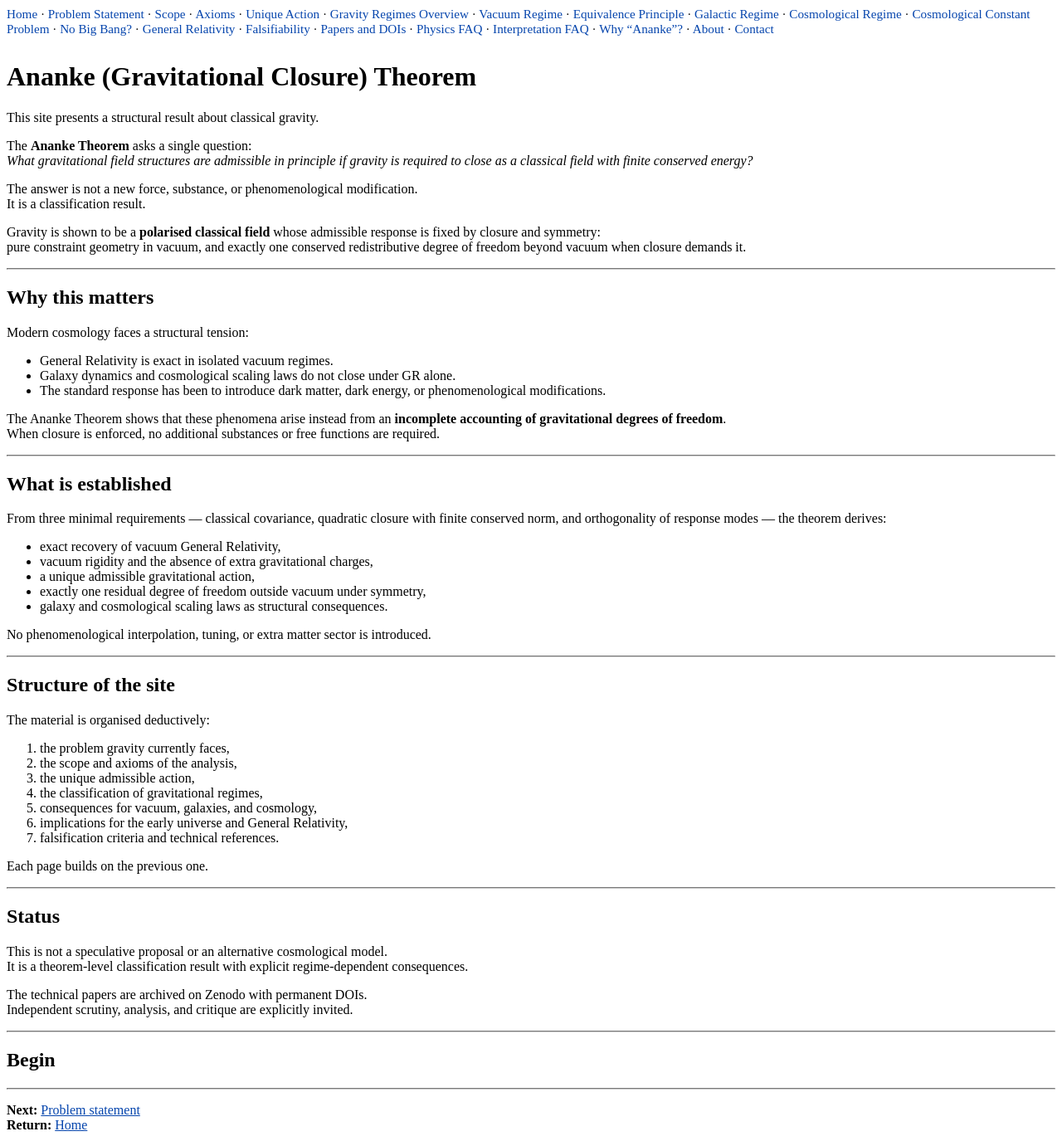
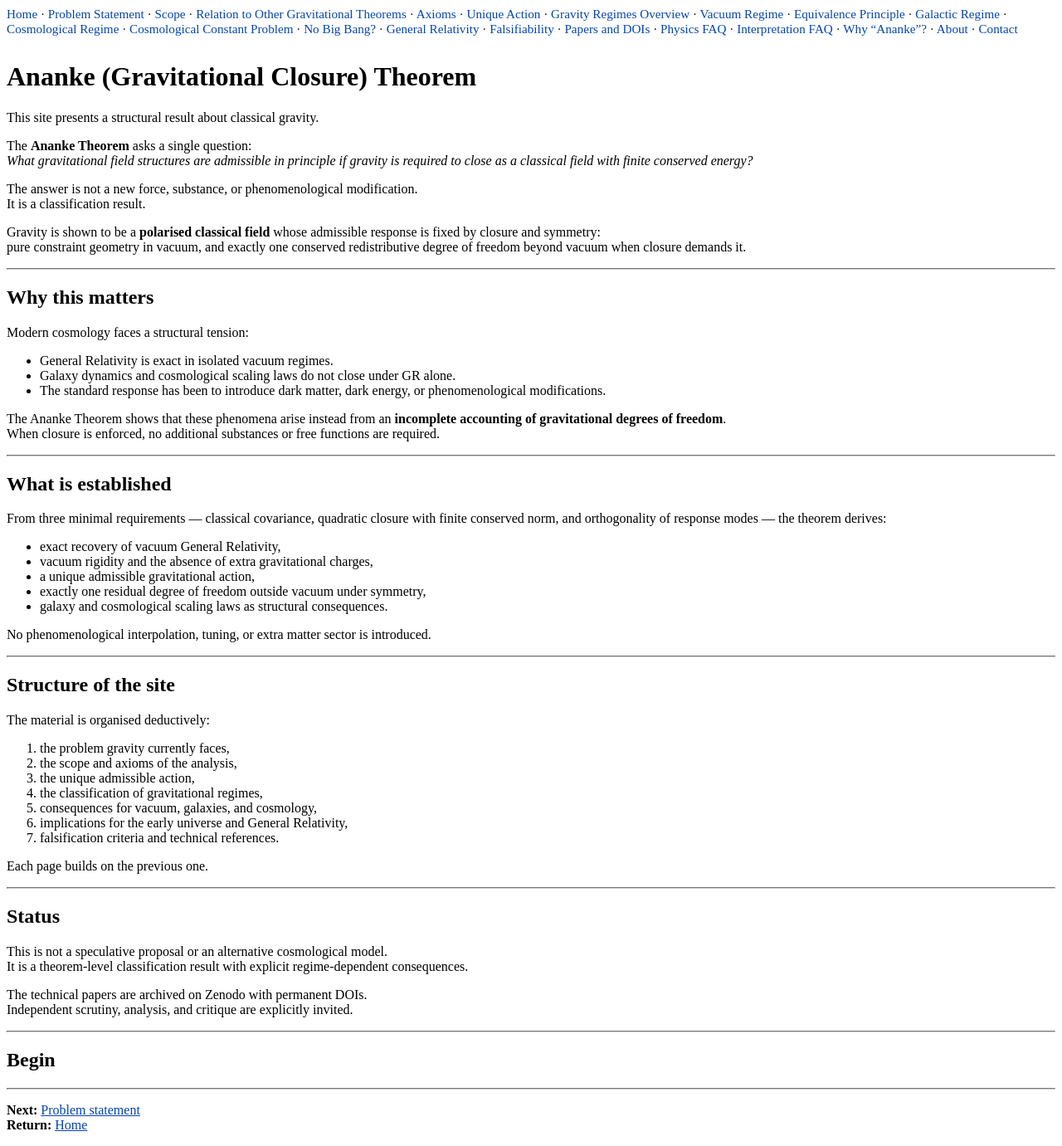
Before and after one commit to ananke-research/ananke-theorem, a Jekyll site: the page built from index.md, in a window 1280 px wide. Shown: the whole page at 83% size. Built offline with Jekyll 4.4.1, drawn with Linux system fonts in a browser that asks for light colours.

Commit message:
Add link to Relation to Other Gravitational Theorems

```diff
--- a/_layouts/default.html
+++ b/_layouts/default.html
@@ -44,6 +44,7 @@
   <a href="/">Home</a> ·
   <a href="/pages/problem/">Problem Statement</a> ·
   <a href="/pages/scope/">Scope</a> ·
+  <a href="/pages/relation-to-other-theorems/">Relation to Other Gravitational Theorems</a> ·
   <a href="/pages/axioms/">Axioms</a> ·
   <a href="/pages/action/">Unique Action</a> ·
   <a href="/pages/regimes/">Gravity Regimes Overview</a> ·
```
